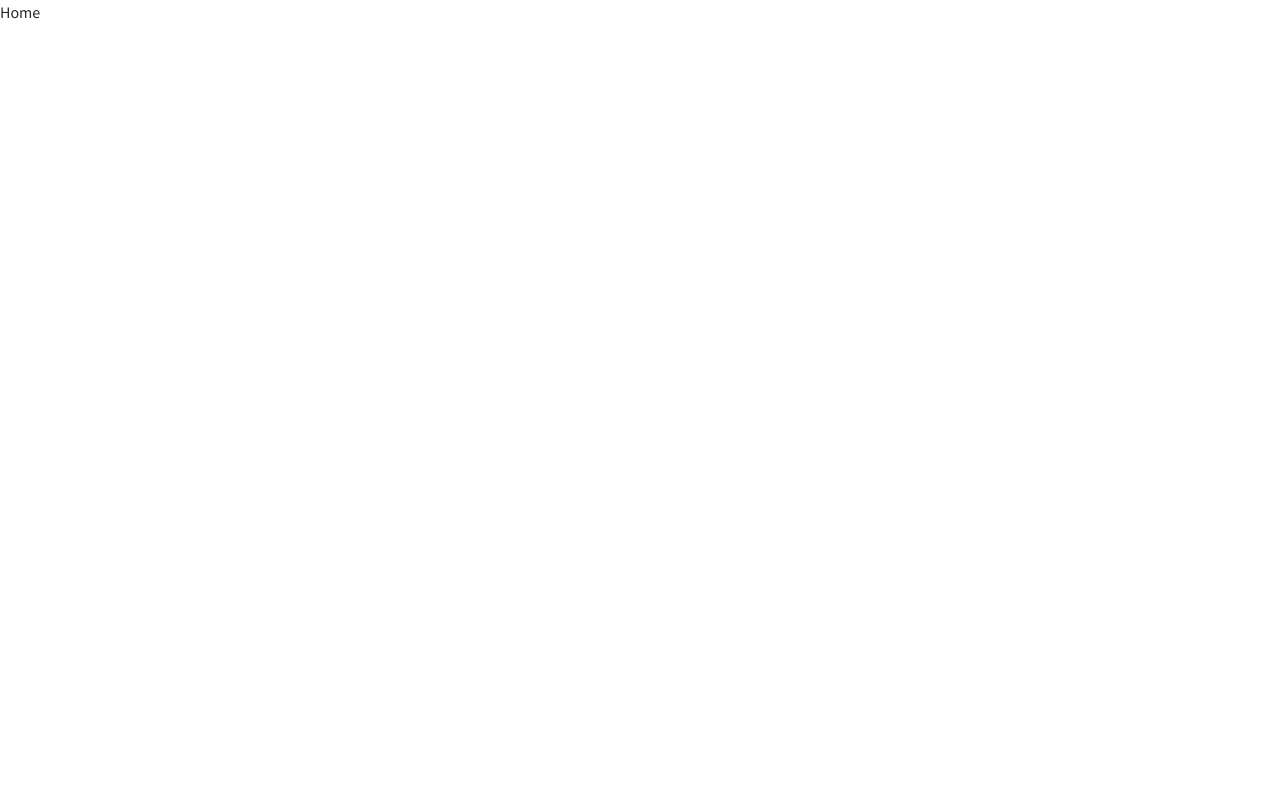
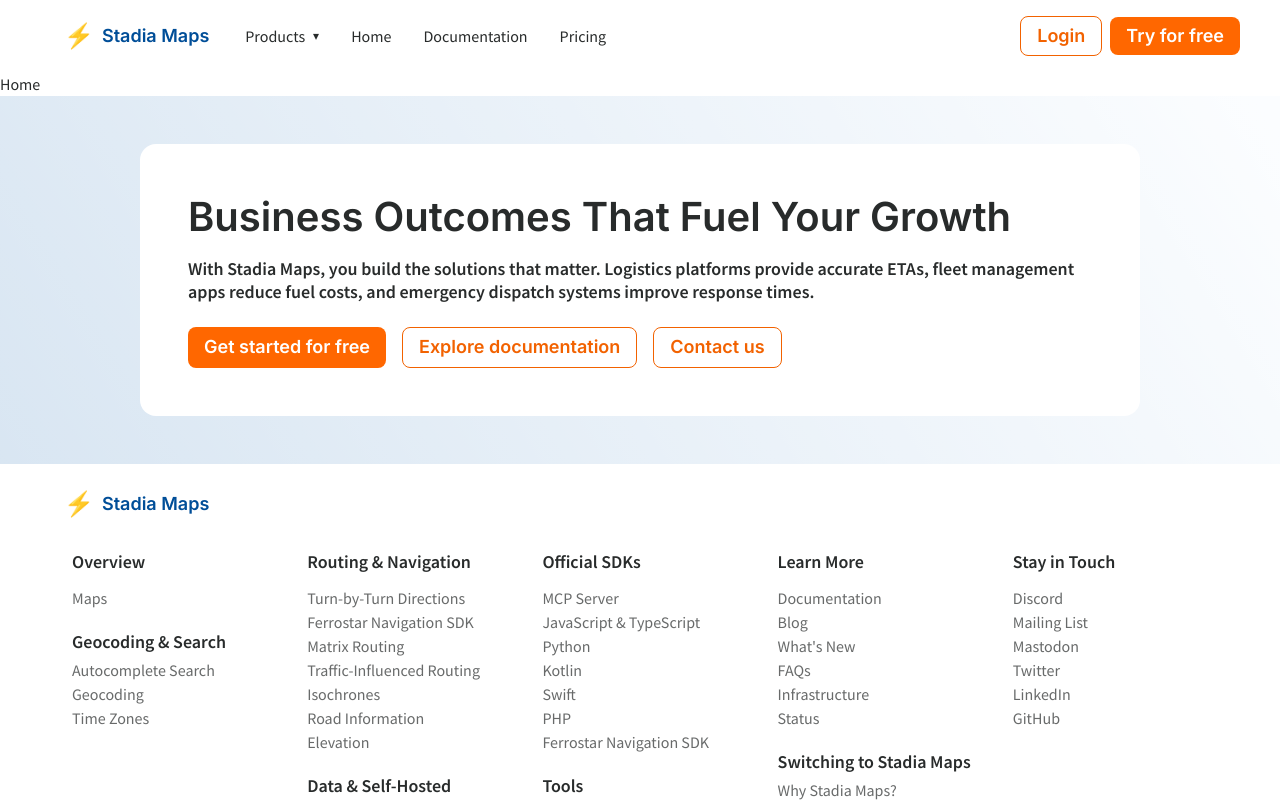
Before and after one commit to felixblau/stadia-maps, a React (Vite) app: page / in a window 1280 px wide. Shown: the top 802 px of the page. Built offline with nearby package versions, Linux system fonts and the light colour scheme.

Commit message:
feat: add Navbar, Footer, Prefooter layout components

```diff
--- /dev/null
+++ b/src/components/layout/Footer.tsx
@@ -0,0 +1,82 @@
+const footerSections = [
+  {
+    title: "Overview",
+    links: [
+      { label: "Maps", href: "/products/maps", subsections: ["Interactive Basemaps", "Static Maps", "Map Styles", "Satellite Imagery", "Customize your Maps"] },
+    ],
+    extra: {
+      title: "Geocoding & Search",
+      links: ["Autocomplete Search", "Geocoding", "Time Zones"],
+    },
+  },
+  {
+    title: "Routing & Navigation",
+    links: ["Turn-by-Turn Directions", "Ferrostar Navigation SDK", "Matrix Routing", "Traffic-Influenced Routing", "Isochrones", "Road Information", "Elevation"],
+    extra: { title: "Data & Self-Hosted", links: ["On-Prem & Embedded Solutions"] },
+    extraLink: { label: "Pricing", href: "/pricing" },
+  },
+  {
+    title: "Official SDKs",
+    links: ["MCP Server", "JavaScript & TypeScript", "Python", "Kotlin", "Swift", "PHP", "Ferrostar Navigation SDK"],
+    extra: { title: "Tools", links: ["Build a Map", "Autocomplete Search for MapLibre GL JS", "Autocomplete Search for SwiftUI", "Autocomplete Search for Jetpack Compose"] },
+  },
+  {
+    title: "Learn More",
+    links: ["Documentation", "Blog", "What's New", "FAQs", "Infrastructure", "Status"],
+    extra: { title: "Switching to Stadia Maps", links: ["Why Stadia Maps?", "How to Switch to Stadia Maps?", "Switch From Mapbox", "Switch From Google"] },
+  },
+  {
+    title: "Stay in Touch",
+    links: ["Discord", "Mailing List", "Mastodon", "Twitter", "LinkedIn", "GitHub"],
+    bottom: ["Privacy Policy", "Terms of Service"],
+  },
+]
+
+export default function Footer() {
+  return (
+    <footer className="bg-white px-16 py-6">
+      <div className="flex items-center gap-2 font-heading font-semibold text-lg text-primary mb-6">
+        <span className="text-2xl">⚡</span>
+        <span>Stadia Maps</span>
+      </div>
+      <div className="grid grid-cols-5 gap-6">
+        {footerSections.map((section) => (
+          <div key={section.title} className="flex flex-col gap-2">
+            <h4 className="font-body font-semibold text-lg text-text px-2 py-1">{section.title}</h4>
+            {section.links && (
+              <ul className="flex flex-col gap-1">
+                {(Array.isArray(section.links) ? section.links : []).map((link) => (
+                  <li key={typeof link === "string" ? link : link.label}>
+                    <a href="#" className="block pl-2 font-body text-base text-text/70 hover:text-text leading-[1.25]">
+                      {typeof link === "string" ? link : link.label}
+                    </a>
+                  </li>
+                ))}
+              </ul>
+            )}
+            {section.extra && (
+              <div className="mt-2">
+                <h4 className="font-body font-semibold text-lg text-text px-2 py-1">{section.extra.title}</h4>
+                <ul className="flex flex-col gap-1">
+                  {section.extra.links.map((link) => (
+                    <li key={link}>
+                      <a href="#" className="block pl-2 font-body text-base text-text/70 hover:text-text leading-[1.25]">{link}</a>
+                    </li>
+                  ))}
+                </ul>
+              </div>
+            )}
+            {section.bottom && (
+              <div className="mt-auto flex flex-col gap-1">
+                {section.bottom.map((link) => (
+                  <a key={link} href="#" className="block pl-2 font-body text-base text-text/70 hover:text-text leading-[1.25]">{link}</a>
+                ))}
+              </div>
+            )}
+          </div>
+        ))}
+      </div>
+      <div className="mt-6 text-xs text-text/70 font-body">© 2025 stadiamaps.com</div>
+    </footer>
+  )
+}
--- a/src/components/layout/Layout.tsx
+++ b/src/components/layout/Layout.tsx
@@ -1,5 +1,17 @@
 import { Outlet } from "react-router"
+import Navbar from "./Navbar"
+import Footer from "./Footer"
+import Prefooter from "./Prefooter"
 
 export default function Layout() {
-  return <Outlet />
+  return (
+    <div className="min-h-screen flex flex-col">
+      <Navbar />
+      <main className="flex-1">
+        <Outlet />
+      </main>
+      <Prefooter />
+      <Footer />
+    </div>
+  )
 }
--- /dev/null
+++ b/src/components/layout/Navbar.tsx
@@ -0,0 +1,27 @@
+import { Link } from "react-router"
+import Button from "@/components/ui/Button"
+
+export default function Navbar() {
+  return (
+    <nav className="flex items-center justify-between h-[72px] pl-16 pr-10">
+      <div className="flex items-center gap-6">
+        <Link to="/" className="flex items-center gap-2 font-heading font-semibold text-lg text-primary">
+          <span className="text-2xl">⚡</span>
+          <span>Stadia Maps</span>
+        </Link>
+        <div className="flex items-center gap-8 p-3 font-body text-base text-text">
+          <button className="flex items-center gap-2 cursor-pointer">
+            Products <span className="text-xs">▾</span>
+          </button>
+          <Link to="/">Home</Link>
+          <a href="#" target="_blank" rel="noopener">Documentation</a>
+          <Link to="/pricing">Pricing</Link>
+        </div>
+      </div>
+      <div className="flex items-center gap-2">
+        <Button variant="secondary">Login</Button>
+        <Button variant="primary">Try for free</Button>
+      </div>
+    </nav>
+  )
+}
--- /dev/null
+++ b/src/components/layout/Prefooter.tsx
@@ -0,0 +1,31 @@
+import Button from "@/components/ui/Button"
+
+export default function Prefooter() {
+  return (
+    <section
+      className="flex flex-col items-center px-16 py-12 overflow-hidden"
+      style={{
+        backgroundImage:
+          "linear-gradient(90deg, rgba(255,255,255,0.75), rgba(255,255,255,0.75)), linear-gradient(238deg, #F1F8FF 1.7%, #659ACC 101.4%)",
+      }}
+    >
+      <div className="bg-white rounded-2xl p-12 max-w-[1000px] w-full flex flex-col gap-6">
+        <div className="flex flex-col gap-4">
+          <h2 className="font-heading font-semibold text-[40px] leading-[1.25] text-text">
+            Business Outcomes That Fuel Your Growth
+          </h2>
+          <p className="font-body font-semibold text-lg leading-[1.25] text-text">
+            With Stadia Maps, you build the solutions that matter. Logistics platforms provide
+            accurate ETAs, fleet management apps reduce fuel costs, and emergency dispatch systems
+            improve response times.
+          </p>
+        </div>
+        <div className="flex gap-4">
+          <Button variant="primary">Get started for free</Button>
+          <Button variant="secondary">Explore documentation</Button>
+          <Button variant="secondary">Contact us</Button>
+        </div>
+      </div>
+    </section>
+  )
+}
```
